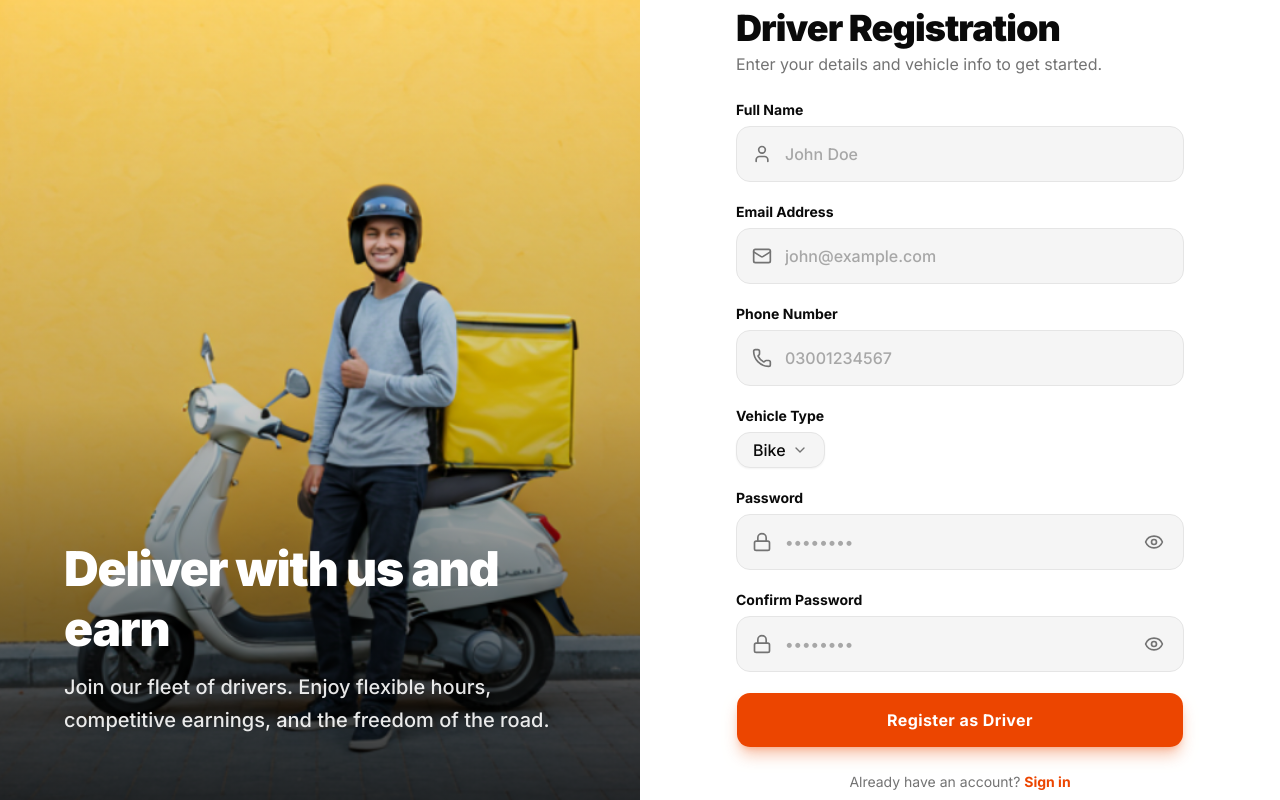
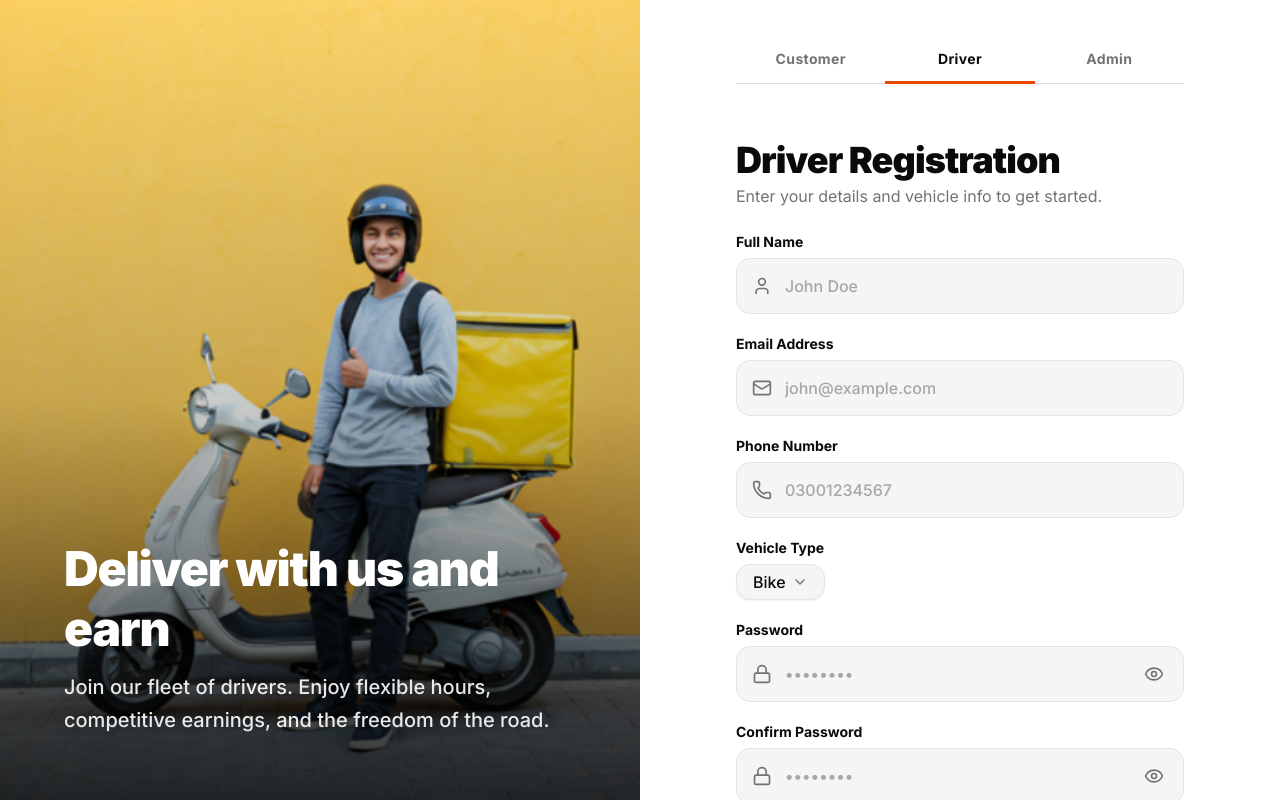
Before and after one commit to Zain4391/Food-Delivery-Frontend, a Next.js app: page /register/driver in a window 1280 px wide. Built offline with nearby package versions, Linux system fonts and the light colour scheme; no server answers.

Commit message:
fix: add AuthRoleTab and consistent layout wrapper to driver register page

```diff
--- a/app/(auth)/register/driver/page.tsx
+++ b/app/(auth)/register/driver/page.tsx
@@ -3,6 +3,7 @@
 import { AuthFormField } from "@/components/auth/AuthFormField";
 import { AuthHeroPanel } from "@/components/auth/AuthHeroPanel";
 import { AuthPasswordField } from "@/components/auth/AuthPasswordField";
+import { AuthRoleTab } from "@/components/auth/AuthRoleTab";
 import { AuthSubmitButton } from "@/components/auth/AuthSubmitButton";
 import { Alert, AlertDescription } from "@/components/ui/alert";
 import {
@@ -52,6 +53,9 @@ export default function RegisterDriverPage() {
         headline="Deliver with us and earn"
         subtext="Join our fleet of drivers. Enjoy flexible hours, competitive earnings, and the freedom of the road."
       />
+
+      <div className="w-full lg:w-1/2 h-full flex flex-col bg-white dark:bg-background overflow-y-auto scrollbar-hide">
+        <AuthRoleTab />
 
         <div className="flex-1 flex flex-col justify-center items-center px-6 sm:px-12 py-10">
           <div className="w-full max-w-md flex flex-col gap-6">
@@ -160,6 +164,7 @@ export default function RegisterDriverPage() {
             </p>
           </div>
         </div>
+      </div>
     </>
   );
 }
```
Lines whose indentation alone changed are shown as unchanged.
